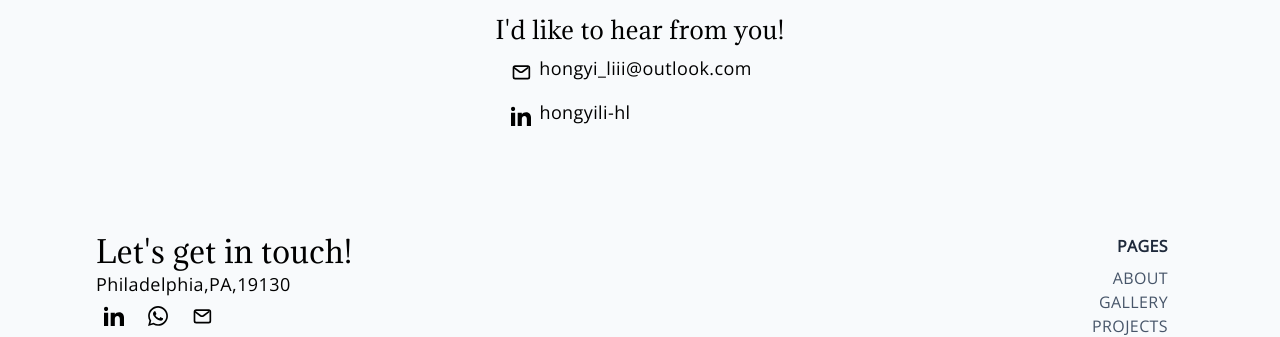
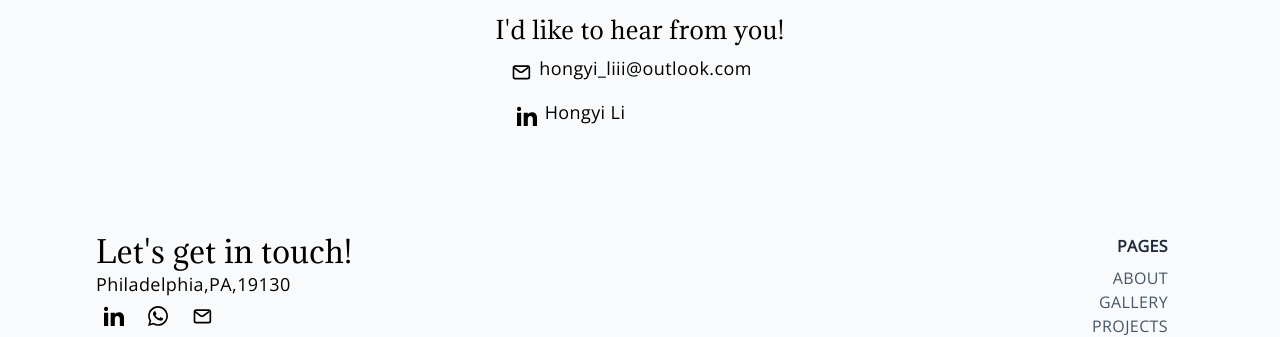
Before and after one commit to hongyili-hl/hongyili-hl.github.io, a Jekyll site: the page built from sample.md, in a window 1280 px wide. Shown: the part 352-689 px from the top of the page. Built offline with Jekyll 4.4.1, drawn with Linux system fonts in a browser that asks for light colours.

Commit message:
Update contact.html

```diff
--- a/_layouts/contact.html
+++ b/_layouts/contact.html
@@ -32,6 +32,6 @@ layout: base
     </svg>
   </a>
   <span class="text-lg dark:text-slate-300 my-3">
-   {{ site.data[site.lang].footer.description | default: "hongyili-hl            " }}
+   {{ site.data[site.lang].footer.description | default: "Hongyi Li            " }}
   </span>
 </div>
```
